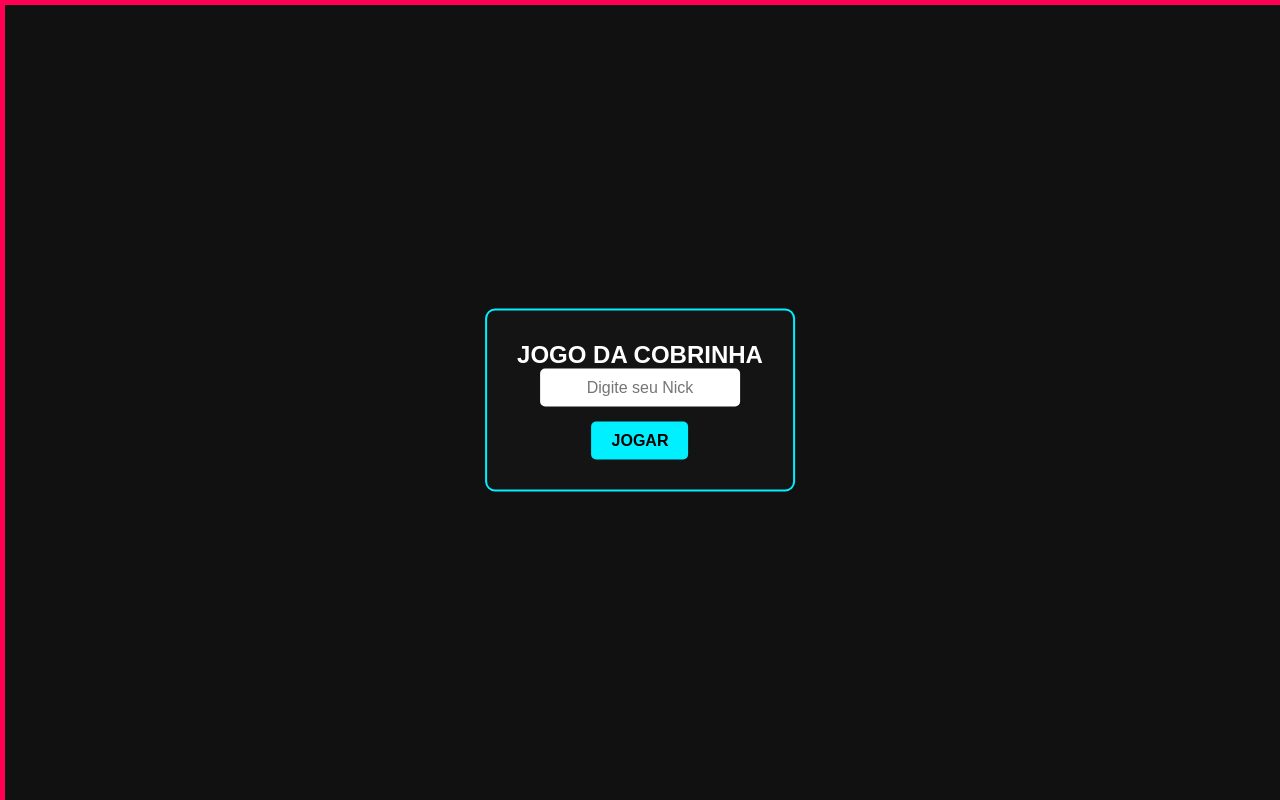
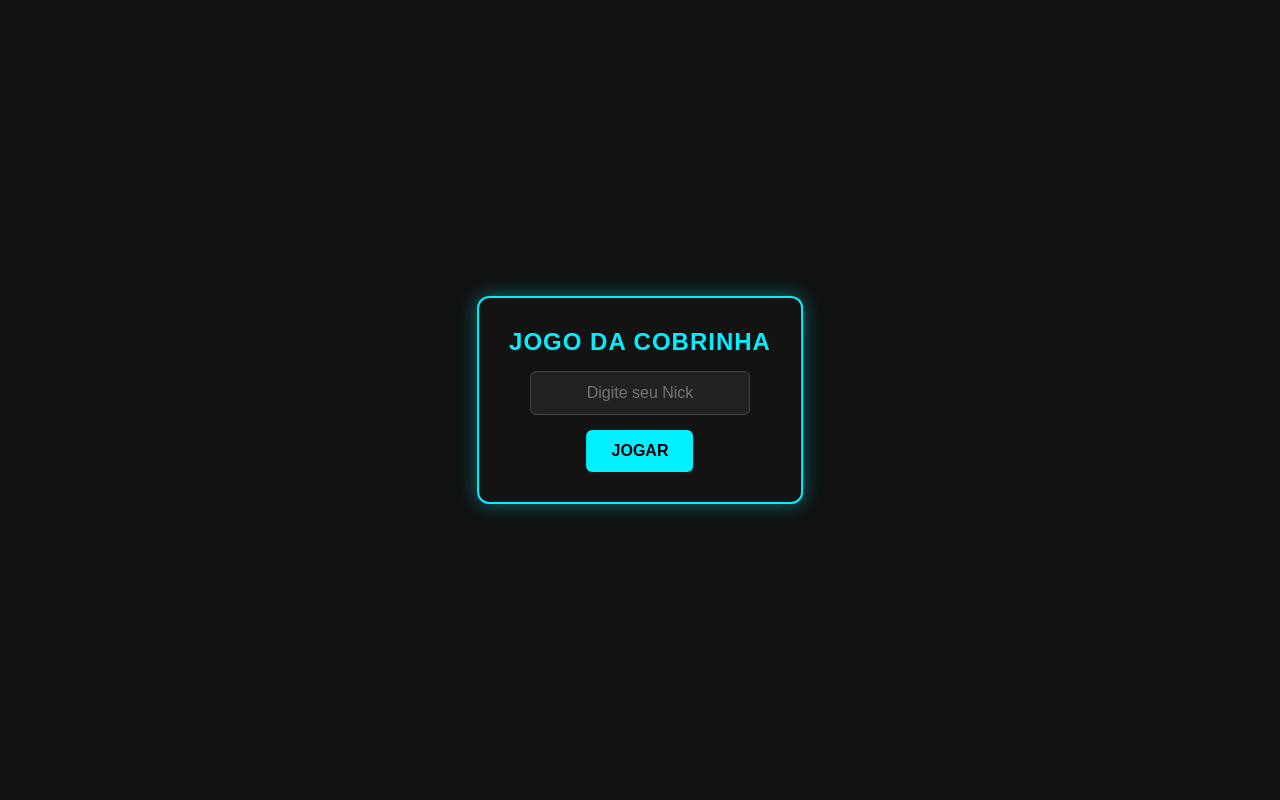
Before and after one commit to tonyyalvess2017-creator/neon-snake, a website: page index.html in a window 1280 px wide. Drawn offline with nearby package versions, Linux system fonts and the light colour scheme; no server answers.

Commit message:
Update index.html

```diff
--- a/index.html
+++ b/index.html
@@ -14,34 +14,41 @@
             position: absolute;
             top: 50%; left: 50%;
             transform: translate(-50%, -50%);
-            background: rgba(20, 20, 20, 0.9);
+            background: rgba(20, 20, 20, 0.95);
             padding: 30px;
-            border-radius: 10px;
+            border-radius: 12px;
             text-align: center;
             color: #fff;
             border: 2px solid #00f0ff;
             z-index: 10;
+            box-shadow: 0 0 20px rgba(0, 240, 255, 0.4);
         }
+        #menu h2 { margin-bottom: 15px; color: #00f0ff; letter-spacing: 1px; }
         #menu input {
-            padding: 10px;
+            padding: 12px;
             font-size: 16px;
-            border-radius: 5px;
-            border: none;
+            border-radius: 6px;
+            border: 1px solid #444;
+            background: #222;
+            color: #fff;
             margin-bottom: 15px;
-            width: 200px;
+            width: 220px;
             text-align: center;
+            outline: none;
         }
+        #menu input:focus { border-color: #00f0ff; }
         #menu button {
-            padding: 10px 20px;
+            padding: 12px 25px;
             font-size: 16px;
             background: #00f0ff;
             border: none;
-            border-radius: 5px;
+            border-radius: 6px;
             cursor: pointer;
             font-weight: bold;
             color: #000;
+            transition: 0.2s;
         }
-        #menu button:hover { background: #00bcd4; }
+        #menu button:hover { background: #00bcd4; transform: scale(1.05); }
 
         /* Placar e HUD */
         #hud {
@@ -53,6 +60,7 @@
             pointer-events: none;
             z-index: 5;
             display: none;
+            text-shadow: 2px 2px 4px #000;
         }
     </style>
 </head>
@@ -69,7 +77,7 @@
 
     <canvas id="gameCanvas"></canvas>
 
-    <!-- Importação do Socket.IO fornecido pelo servidor Node.js -->
+    <!-- Importação do Socket.IO -->
     <script src="/socket.io/socket.io.js"></script>
     <script>
         const socket = io();
@@ -84,7 +92,7 @@
         window.addEventListener('resize', resizeCanvas);
         resizeCanvas();
 
-        const MAP_SIZE = 6000; // Mesmo tamanho de mapa configurado no server.js
+        const MAP_SIZE = 6000;
 
         let gameStarted = false;
         let mouseX = window.innerWidth / 2;
@@ -104,7 +112,6 @@
         let serverBots = {};
         let serverFoods = [];
 
-        // Captura o movimento do mouse para guiar a cobra
         window.addEventListener('mousemove', (e) => {
             mouseX = e.clientX;
             mouseY = e.clientY;
@@ -118,7 +125,6 @@
             player.x = Math.random() * 2000 + 2000;
             player.y = Math.random() * 2000 + 2000;
 
-            // Cria corpo inicial com 35 partes
             player.body = [];
             for (let i = 0; i < 35; i++) {
                 player.body.push({ x: player.x, y: player.y + (i * 4) });
@@ -137,40 +143,35 @@
             });
         });
 
-        // Ouve atualizações do servidor
         socket.on('server_update', (data) => {
             serverPlayers = data.players;
             serverBots = data.bots;
             serverFoods = data.foods;
         });
 
-        // Caso o jogador morra
         socket.on('player_died', (data) => {
-            alert('Você morreu! Sua pontuação final foi: ' + data.score);
+            let moedasGanhas = Math.floor(data.score / 5);
+            alert('Você morreu! Pontuação final: ' + data.score + '\n+' + moedasGanhas + ' Moedas ganhas na partida!');
             location.reload();
         });
 
-        // Loop de Renderização e Física local do Cliente
         function gameLoop() {
             ctx.clearRect(0, 0, canvas.width, canvas.height);
 
             if (gameStarted) {
-                // Calcula o ângulo em direção ao mouse
                 let centerX = canvas.width / 2;
                 let centerY = canvas.height / 2;
                 let dx = mouseX - centerX;
                 let dy = mouseY - centerY;
                 player.angle = Math.atan2(dy, dx);
 
-                // Move a cabeça
                 player.x += Math.cos(player.angle) * player.speed;
                 player.y += Math.sin(player.angle) * player.speed;
 
-                // TRAVA DE BORDA RIGIDA NO CLIENTE (Impede atravessar para fora)
+                // Trava limite na cliente
                 player.x = Math.max(50, Math.min(MAP_SIZE - 50, player.x));
                 player.y = Math.max(50, Math.min(MAP_SIZE - 50, player.y));
 
-                // Atualiza a física do corpo seguindo a cabeça
                 let targetX = player.x;
                 let targetY = player.y;
                 for (let i = 0; i < player.body.length; i++) {
@@ -187,7 +188,6 @@
                     targetY = part.y;
                 }
 
-                // Envia sincronização para o servidor
                 socket.emit('player_sync', {
                     x: player.x,
                     y: player.y,
@@ -198,21 +198,20 @@
                 });
 
                 document.getElementById('score').innerText = player.body.length;
-            }
 
-            // Câmera focada no jogador
-            let camX = gameStarted ? player.x - canvas.width / 2 : 0;
-            let camY = gameStarted ? player.y - canvas.height / 2 : 0;
+                // Renderização da câmera e do mundo de jogo
+                let camX = player.x - canvas.width / 2;
+                let camY = player.y - canvas.height / 2;
 
                 ctx.save();
                 ctx.translate(-camX, -camY);
 
-            // Desenha as bordas do mapa
+                // Borda do mapa
                 ctx.strokeStyle = '#ff0055';
                 ctx.lineWidth = 10;
                 ctx.strokeRect(0, 0, MAP_SIZE, MAP_SIZE);
 
-            // Desenha a Comida
+                // Comida
                 if (serverFoods) {
                     serverFoods.forEach(f => {
                         ctx.fillStyle = f.color;
@@ -222,7 +221,6 @@
                     });
                 }
 
-            // Função auxiliar para desenhar cobras (Jogadores e Bots)
                 function drawSnake(snake) {
                     if (!snake.body) return;
                     for (let i = snake.body.length - 1; i >= 0; i--) {
@@ -235,7 +233,6 @@
                         ctx.lineWidth = 2;
                         ctx.stroke();
                     }
-                // Nome do jogador/bot
                     if (snake.name && snake.body[0]) {
                         ctx.fillStyle = '#fff';
                         ctx.font = '14px sans-serif';
@@ -244,24 +241,20 @@
                     }
                 }
 
-            // Desenha Bots
                 for (let id in serverBots) {
                     drawSnake(serverBots[id]);
                 }
 
-            // Desenha Outros Jogadores
                 for (let id in serverPlayers) {
                     if (id !== socket.id) {
                         drawSnake(serverPlayers[id]);
                     }
                 }
 
-            // Desenha o Próprio Jogador
-            if (gameStarted) {
                 drawSnake(player);
+                ctx.restore();
             }
 
-            ctx.restore();
             requestAnimationFrame(gameLoop);
         }
 
```
Lines whose indentation alone changed are shown as unchanged.
